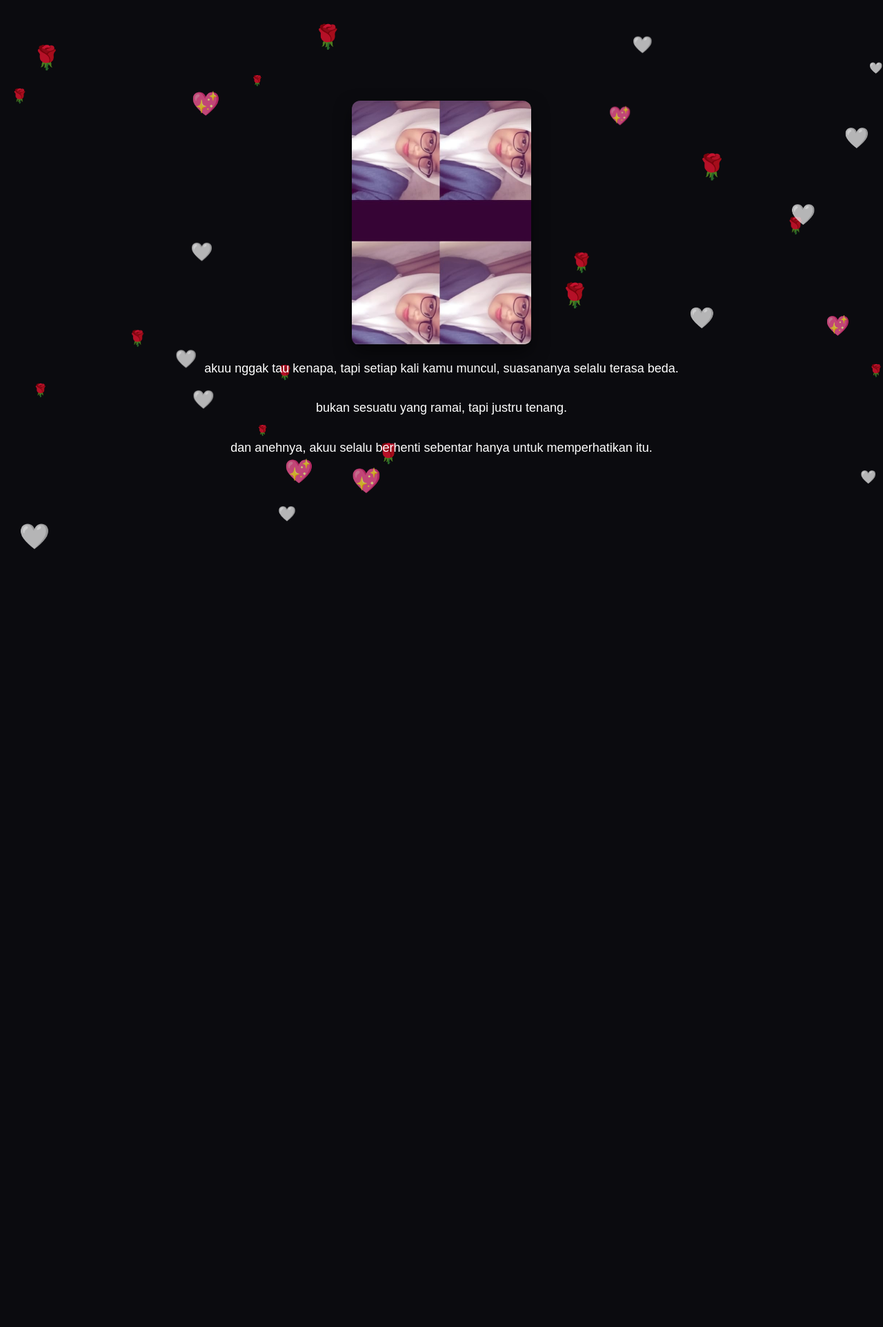
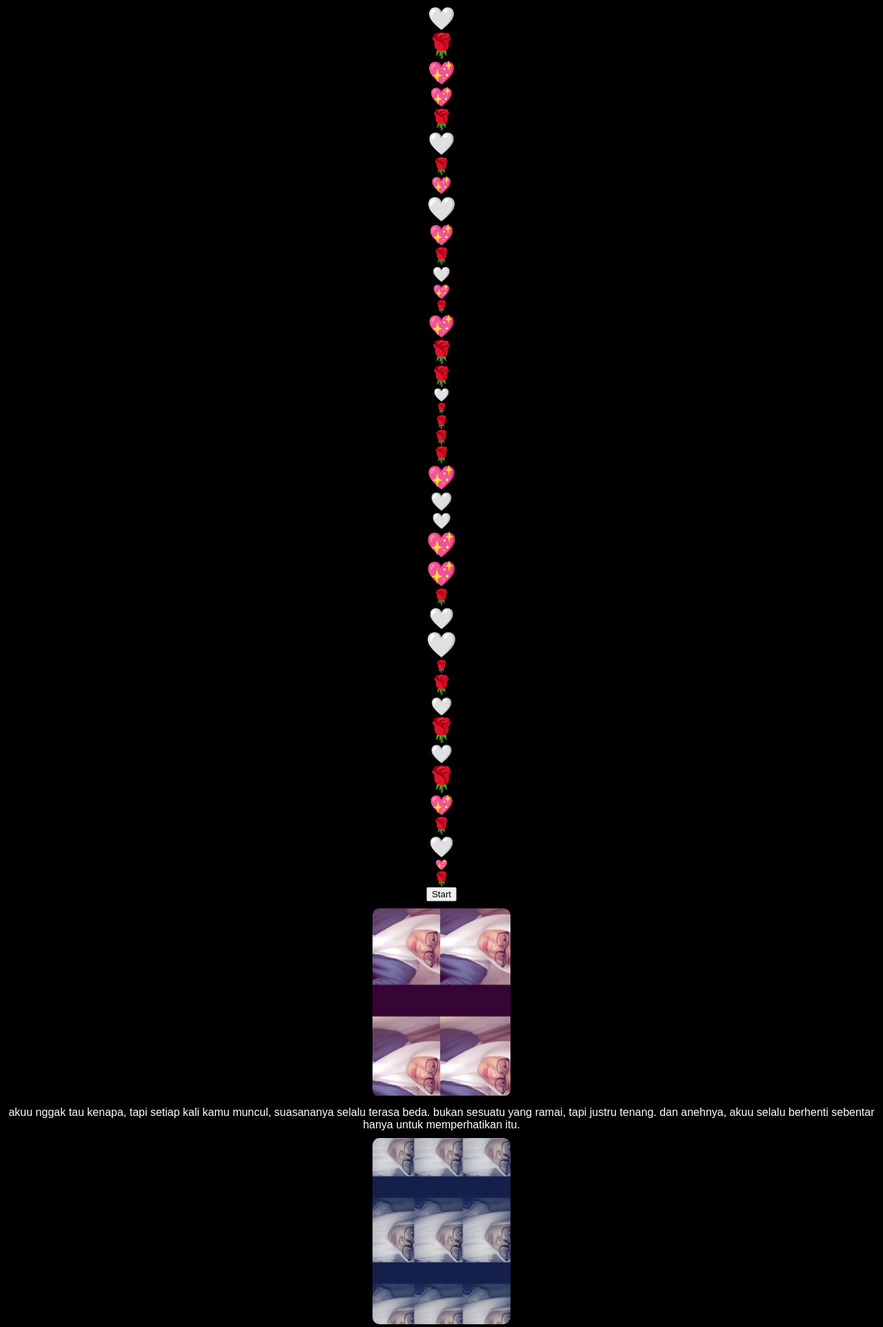
Before and after one commit to mlf167937-svg/Rauf, a Flask app: page /rex1 in a window 1280 px wide. Shown: the top 1924 px of the page at 69% size. Before the commit the page ends 796 px from the top, so only its background shows below. Run offline with Flask 3, Linux system fonts and the light colour scheme.

Commit message:
Update rex1.html

```diff
--- a/templates/rex1.html
+++ b/templates/rex1.html
@@ -1,91 +1,29 @@
 <!DOCTYPE html>
-<html lang="id">
+<html>
 <head>
   <meta charset="UTF-8">
-  <title>REX1 Story</title>
+  <title>REX1</title>
 
   <link rel="stylesheet" href="/rex1/style.css">
-
-  <style>
-    body {
-      margin: 0;
-      overflow: hidden;
-      background: #0b0b0f;
-      font-family: Arial, sans-serif;
-      color: white;
-    }
-
-    #bg {
-      position: fixed;
-      width: 100%;
-      height: 100%;
-      overflow: hidden;
-      z-index: 0;
-    }
-
-    .heart {
-      position: absolute;
-      top: -50px;
-      animation: fall linear forwards;
-      opacity: 0.8;
-      user-select: none;
-    }
-
-    @keyframes fall {
-      from { transform: translateY(-10vh); }
-      to { transform: translateY(110vh); }
-    }
-
-    #container {
-      position: relative;
-      z-index: 2;
-      height: 100vh;
-      display: flex;
-      justify-content: center;
-      align-items: center;
-    }
-
-    .card {
-      position: absolute;
-      opacity: 0;
-      transform: scale(0.98);
-      transition: 0.5s ease;
-      text-align: center;
-      max-width: 80%;
-    }
-
-    .card.active {
-      opacity: 1;
-      transform: scale(1);
-    }
-
-    .card img {
-      width: 260px;
-      border-radius: 12px;
-      margin-bottom: 15px;
-      box-shadow: 0 10px 25px rgba(0,0,0,0.5);
-    }
-
-    .text {
-      font-size: 18px;
-      line-height: 1.6;
-      white-space: pre-wrap;
-    }
-  </style>
 </head>
 
 <body>
 
-<!-- 💖 BACKGROUND -->
 <div id="bg"></div>
 
-<!-- 📖 STORY -->
+<!-- START SCREEN -->
+<div id="startScreen">
+  <button id="klickBtn">Start</button>
+</div>
+
+<!-- STORY -->
 <div id="container"></div>
 
-<!-- 🎵 MUSIC -->
+<!-- LYRIC -->
+<div id="lyricsBox"></div>
+
 <audio id="bgm" src="/rex1/sempurna.mp3"></audio>
 
-<!-- JS -->
 <script src="/rex1/script.js"></script>
 
 </body>
```
